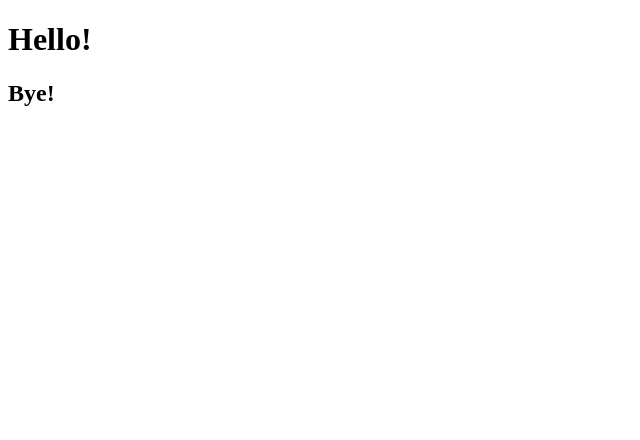
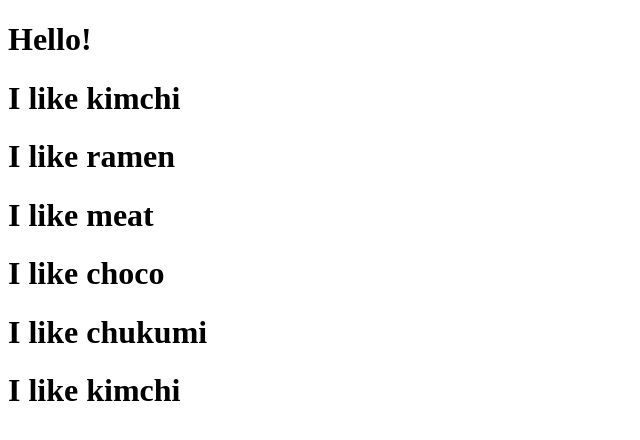
Before and after one commit to HoyeongJeon/movie_app, a React (Create React App) app: page / in a window 1280 px wide. Shown: the top 440 px of the page, without its empty margins (0-640 px from the left). Built offline with nearby package versions, Linux system fonts and the light colour scheme.

Commit message:
jsx , components example

```diff
--- a/src/App.js
+++ b/src/App.js
@@ -1,8 +1,17 @@
+function Food({ favourite }) {
+  return <h1>I like {favourite}</h1>;
+}
+
 function App() {
   return (
     <div className="App">
       <h1>Hello!</h1>
-      <h2>Bye!</h2>
+      <Food favourite="kimchi" />
+      <Food favourite="ramen" />
+      <Food favourite="meat" />
+      <Food favourite="choco" />
+      <Food favourite="chukumi" />
+      <Food favourite="kimchi" />
     </div>
   );
 }
--- a/src/index.js
+++ b/src/index.js
@@ -1,10 +1,10 @@
-import React from "react";
+//import React from "react";
 import ReactDOM from "react-dom";
 import App from "./App";
 
 ReactDOM.render(
-  <React.StrictMode>
-    <App />
-  </React.StrictMode>,
+  // <React.StrictMode>
+  <App />,
+  //</React.StrictMode>,
   document.getElementById("potato")
 );
```
